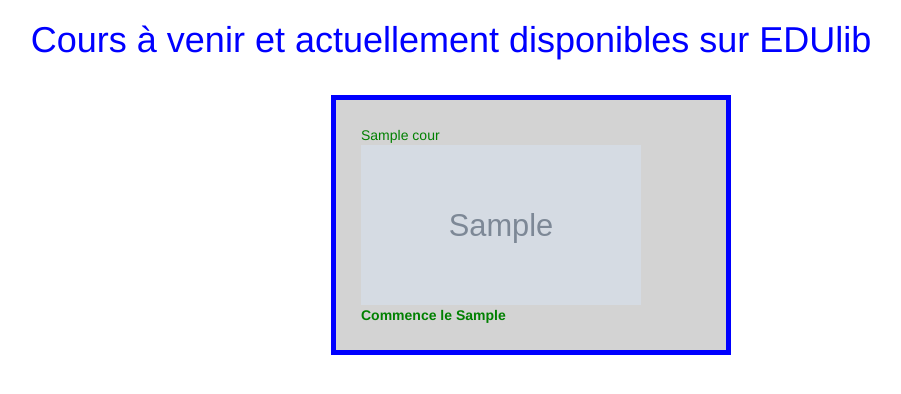
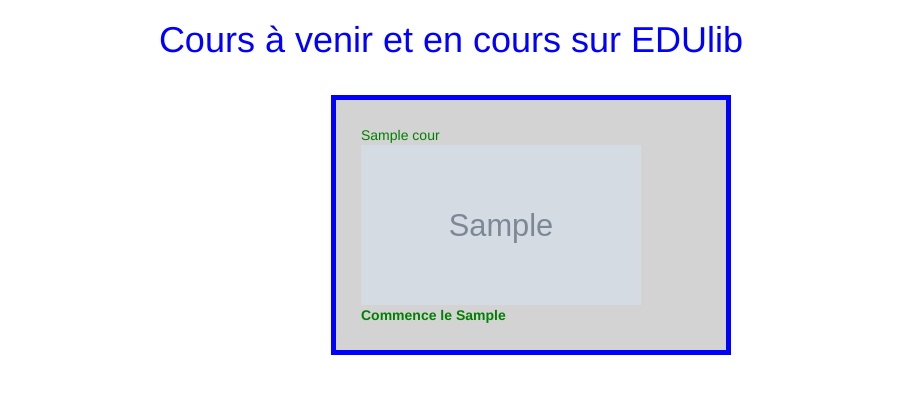
Before and after one commit to EDUlib/course-discovery-plugin, a Django app: template catalog/templates/catalog/index.html in a window 1280 px wide; the page is wider, and only the part inside the window is pictured. Shown: the part 52-446 px from the top of that part, without its empty margins (189-1090 px from the left). Run offline with Django 3.2, Linux system fonts and the light colour scheme; the template is opened without the code that fills it: most values are stand-ins (such as "Sample title", 1, 10 or a date in 2020); grey boxes marked "Sample" are stand-in pictures; parts of the project's set-up code (start-up, migrations or seed data) failed here and were passed over; some libraries are stand-ins or nearby versions.

Commit message:
modifying displayed string on index.html

```diff
--- a/catalog/templates/catalog/index.html
+++ b/catalog/templates/catalog/index.html
@@ -27,7 +27,7 @@
 {# navigation bar from boostrap #}
 
 {% if cours_non_finis %}
-    <h1>Cours à venir et actuellement disponibles sur EDUlib</h1>
+    <h1>Cours à venir et en cours sur EDUlib</h1>
     {# reloading EDUlib style #}
     <link rel="stylesheet" type="text/css" href="{% static 'catalog/style.css' %}" />
     {# reloading EDUlib style #}
```
